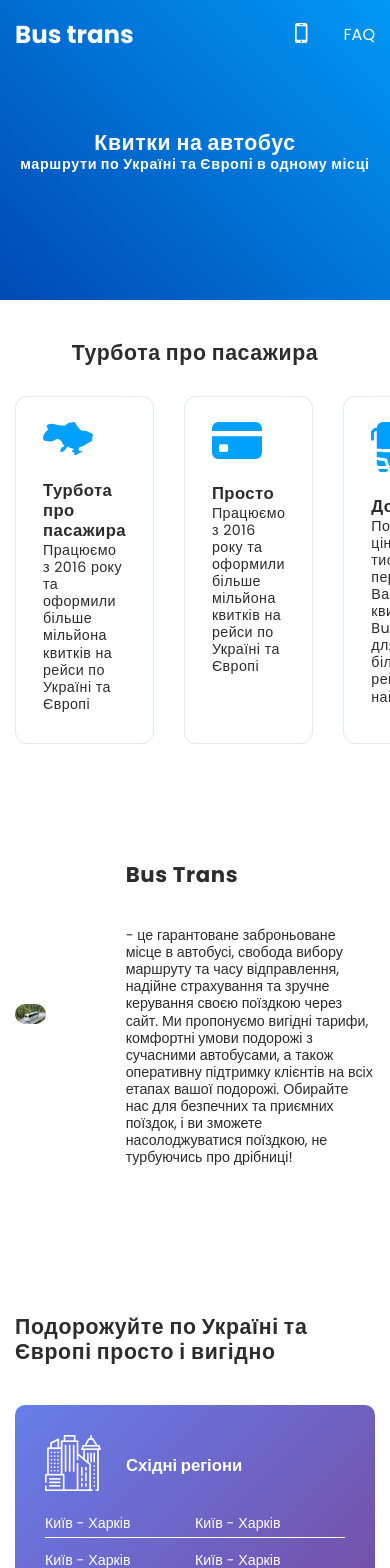
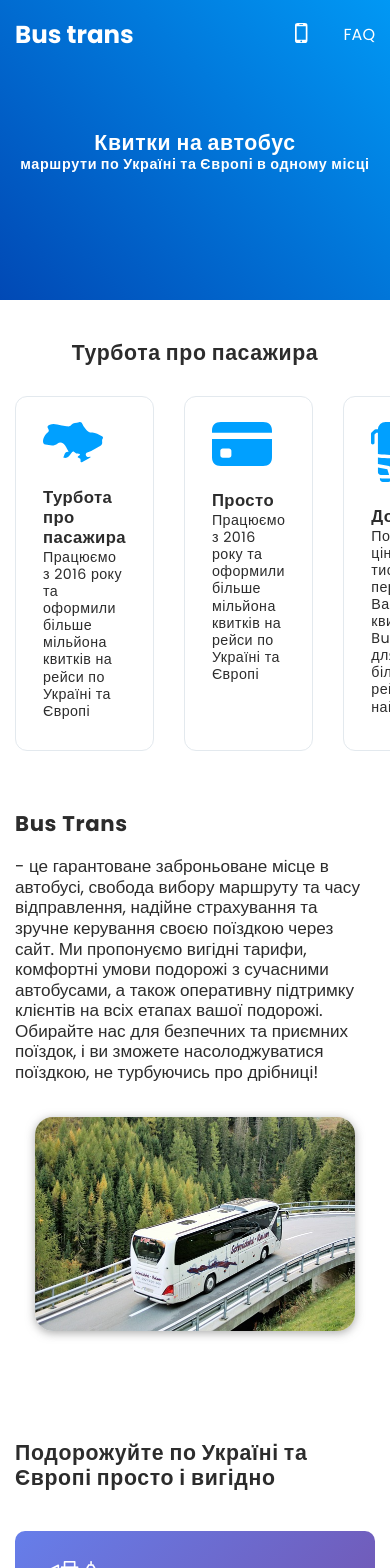
Before and after one commit to LVAndr/bus-transportation, a Vue app: page / in a window 390 px wide. Shown: the top 1568 px of the page. Built offline with nearby package versions, Linux system fonts and the light colour scheme.

Commit message:
add layout to the DescriptionSection.vue

```diff
--- a/src/assets/styles/common.scss
+++ b/src/assets/styles/common.scss
@@ -44,6 +44,10 @@
   background: none;
   cursor: pointer;
 }
+img{
+  width: 100%;
+  object-fit: cover;
+}
 a{
   text-decoration: none;
   color: inherit;
--- a/src/assets/styles/variables.scss
+++ b/src/assets/styles/variables.scss
@@ -10,11 +10,13 @@
 $title-bottom-font-size: clamp(0.875rem, 0.536vw + 0.768rem, 1.25rem);
 $question-font-size: clamp(1rem, 0.536vw + 0.893rem, 1.375rem);
 $answer-font-size: clamp(1rem, 0.179vw + 0.964rem, 1.125rem);
+$description-font-size: clamp(1.063rem, 0.179vw + 1.027rem, 1.188rem);
 $text-color-light: #fff;
 $text-color-dark: #2c2c2c;
 $card-color: #2c2c2c;
 $card-background: #0080e7;
 $card-box-shadow: 0 6px 25px 0 rgba(0, 128, 231, .62);
+$image-box-shadow: 0 2px 10px 0 rgba(117, 117, 117, 0.62);
 $text-size: clamp(0.875rem, 0.357vw + 0.804rem, 1.125rem);
 $link-size: 16px;
 
--- a/src/components/DescriptionSection.vue
+++ b/src/components/DescriptionSection.vue
@@ -6,9 +6,11 @@
 <section class="description">
   <div class="description__container container">
     <div class="description__hero-img">
-      <img src="../assets/img/bus-transportation.jpg" alt="bus transportation image">
+      <div class="img1 img">
+        <img width="600" height="auto"  src="../assets/img/bus-transportation.jpg" alt="bus transportation image">
+      </div>
     </div>
-    <div class="description__text">
+    <div class="description__text-content">
       <h2 class="description__title title">Bus Trans</h2>
       <p class="description__text">
         - це гарантоване заброньоване місце в автобусі, свобода вибору маршруту та часу відправлення, надійне
@@ -22,6 +24,7 @@
 </template>
 
 <style scoped lang="scss">
+@import "src/assets/styles/variables";
 .description{
   padding-top: 40px;
   padding-bottom: 40px;
@@ -29,24 +32,68 @@
     display:  flex;
     align-items: center;
     gap: 80px;
+    overflow: hidden;
   }
   &__hero-img{
-    display: inline-flex;
-    align-items: center;
-    max-width: 560px;
+    display: flex;
+    justify-content: center;
+    flex: 0 1 50%;
+    padding: 15px;
+    max-width: 600px;
     width: 100%;
-    height: 420px;
-    overflow: hidden;
+    height: 100%;
   }
-  &__hero-img>img{
+  &__hero-img>.img{
+    img{
+      width: 100%;
+      display: inline-block;
+      border-radius: 18px;
+      box-shadow: $image-box-shadow;
+    }
+  }
+  &__text-content{
+    max-width: 700px;
     width: 100%;
-    height: auto;
-    object-fit: cover;
-    object-position: center;
-    border-radius: 12px;
+    display: block;
   }
   &__title{
     margin-bottom: 40px;
   }
+  &__text{
+    font-size: $description-font-size;
+  }
+}
+@media (max-width: 991.98px) {
+ .description{
+   &__container{
+     gap: 50px;
+   }
+   &__title{
+     margin-bottom: 20px;
+   }
+ }
+}
+@media (max-width: 767.98px) {
+  .description{
+    &__container{
+      flex-direction: column;
+      gap: 40px;
+    }
+    &__hero-img{
+      order: 1;
+      max-width: 350px;
+    }
+    &__title{
+      margin-bottom: 20px;
+    }
+  }
+}
+@media (max-width: 479.98px) {
+  .description{
+    &__container{
+      gap: 20px;
+    }
+  }
+
 }
 </style>
--- a/src/components/InformationCard.vue
+++ b/src/components/InformationCard.vue
@@ -52,6 +52,10 @@
     background-color: $card-background;
     box-shadow: $card-box-shadow;
   }
+  &__image{
+    max-width: 60px;
+    width: 100%;
+  }
   &__title{
     margin-bottom: 2px;
   }
```
